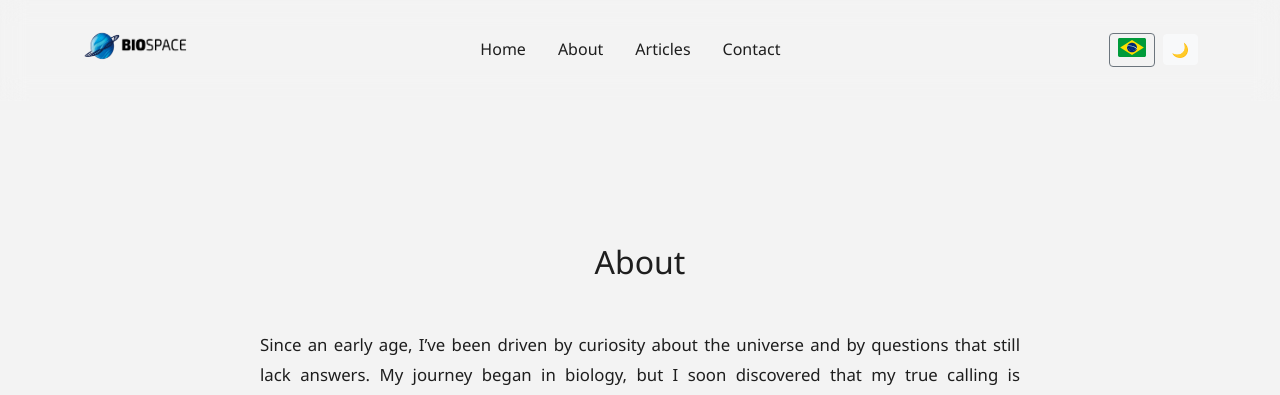
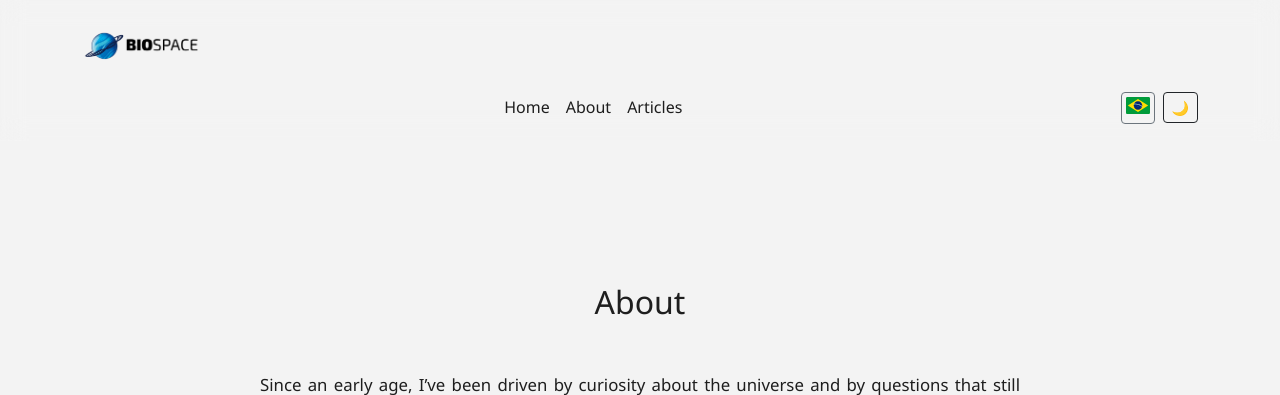
Before and after one commit to renaanc/biospace, a Django app: page /en/about/ in a window 1280 px wide. Shown: the top 395 px of the page. Run offline with Django 5.2, Linux system fonts and the light colour scheme; some libraries are stand-ins or nearby versions.

Commit message:
update geral

```diff
--- a/templates/core/base.html
+++ b/templates/core/base.html
@@ -26,63 +26,39 @@
   <body>
 
 <header class="site-header py-3">
-  <a href="/" class="site-logo">
-  <div class="container d-flex align-items-center justify-content-between">
-<!-- Logo + título -->
- <div class="d-flex align-items-center gap-2">
-  <!-- (Troque a imagem depois) -->
-   <img src="{% static 'images/logo-placeholder.png' %}" alt="Biospace logo" class="logo-img logo-light" height="70" length="90">
-   <img src="{% static 'images/logo-placeholder-dark.png' %}" alt="Biospace logo" class="logo-img logo-dark" height="70" length="90">
- </a>
-</div>
+  <div class="container d-flex align-items-center justify-content-between flex-wrap gap-3">
 
-      <!-- Tipografia personalizada futuramente -->
-      <!--
-      <h1 class="logo-title m-0 fs-4">
-        <a href="{% url 'home' %}" class="text-decoration-none logo-link">
-          <span class="logo-bold">BIO</span><span class="logo-regular">SPACE</span>
-        </a>
-      </h1>
-      -->
+    <a href="/" class="d-flex align-items-center gap-2">
+      <img src="{% static 'images/logo-placeholder.png' %}" alt="Biospace logo" class="logo-img logo-light" height="70">
+      <img src="{% static 'images/logo-placeholder-dark.png' %}" alt="Biospace logo" class="logo-img logo-dark" height="70">
+    </a>
 
-    <!-- NAV + IDIOMA + TEMA -->
-    <nav class="d-flex align-items-center gap-4">
-
-      <!-- LINKS -->
-      <ul class="d-flex list-unstyled mb-0 me-3 ms-auto">
-        <li><a href="/" class="text-light text-decoration-none">{% trans "Home" %}</a></li>
-        <li><a href="/about" class="text-light text-decoration-none">{% trans "About" %}</a></li>
-        <li><a href="{% url 'articles:article_list' %}" class="text-light text-decoration-none">{% trans "Articles" %}</a></li>
-        <li><a href="/contact" class="text-light text-decoration-none">{% trans "Contact" %}</a></li>
+    <nav class="d-flex align-items-center gap-3 ms-auto">
+      <ul class="d-flex list-unstyled mb-0 gap-3 d-none d-md-flex">
+        <li><a href="/" class="text-dark text-decoration-none">{% trans "Home" %}</a></li>
+        <li><a href="/about" class="text-dark text-decoration-none">{% trans "About" %}</a></li>
+        <li><a href="{% url 'articles:article_list' %}" class="text-dark text-decoration-none">{% trans "Articles" %}</a></li>
       </ul>
 
-      <!-- IDIOMA + TEMA -->
       <div class="d-flex align-items-center gap-2">
-
-        <!-- Botão de idioma -->
         <form action="{% url 'set_language' %}" method="post" class="m-0">
           {% csrf_token %}
           <input type="hidden" name="next" value="{{ request.get_full_path }}">
-
           {% if request.LANGUAGE_CODE == 'pt-br' or request.LANGUAGE_CODE == 'pt_BR' %}
             <input type="hidden" name="language" value="en">
-            <button type="submit" title="Switch to English" class="btn btn-outline-secondary btn-sm">
-              <img src="{% static 'flags/united-states-flag-icon.svg' %}" width="28">
+            <button type="submit" class="btn btn-outline-secondary btn-sm p-1">
+              <img src="{% static 'flags/united-states-flag-icon.svg' %}" width="24">
             </button>
           {% else %}
             <input type="hidden" name="language" value="pt-br">
-            <button type="submit" title="Mudar para Português" class="btn btn-outline-secondary btn-sm">
-              <img src="{% static 'flags/brazil-flag-icon.svg' %}" width="28">
+            <button type="submit" class="btn btn-outline-secondary btn-sm p-1">
+              <img src="{% static 'flags/brazil-flag-icon.svg' %}" width="24">
             </button>
           {% endif %}
         </form>
-
-        <!-- Tema -->
-        <button id="theme-toggle" class="btn btn-light btn-sm">🌙</button>
-
+        <button id="theme-toggle" class="btn btn-outline-dark btn-sm">🌙</button>
       </div>
     </nav>
-
   </div>
 </header>
 
```
Also changed, not shown: 1 other file.
